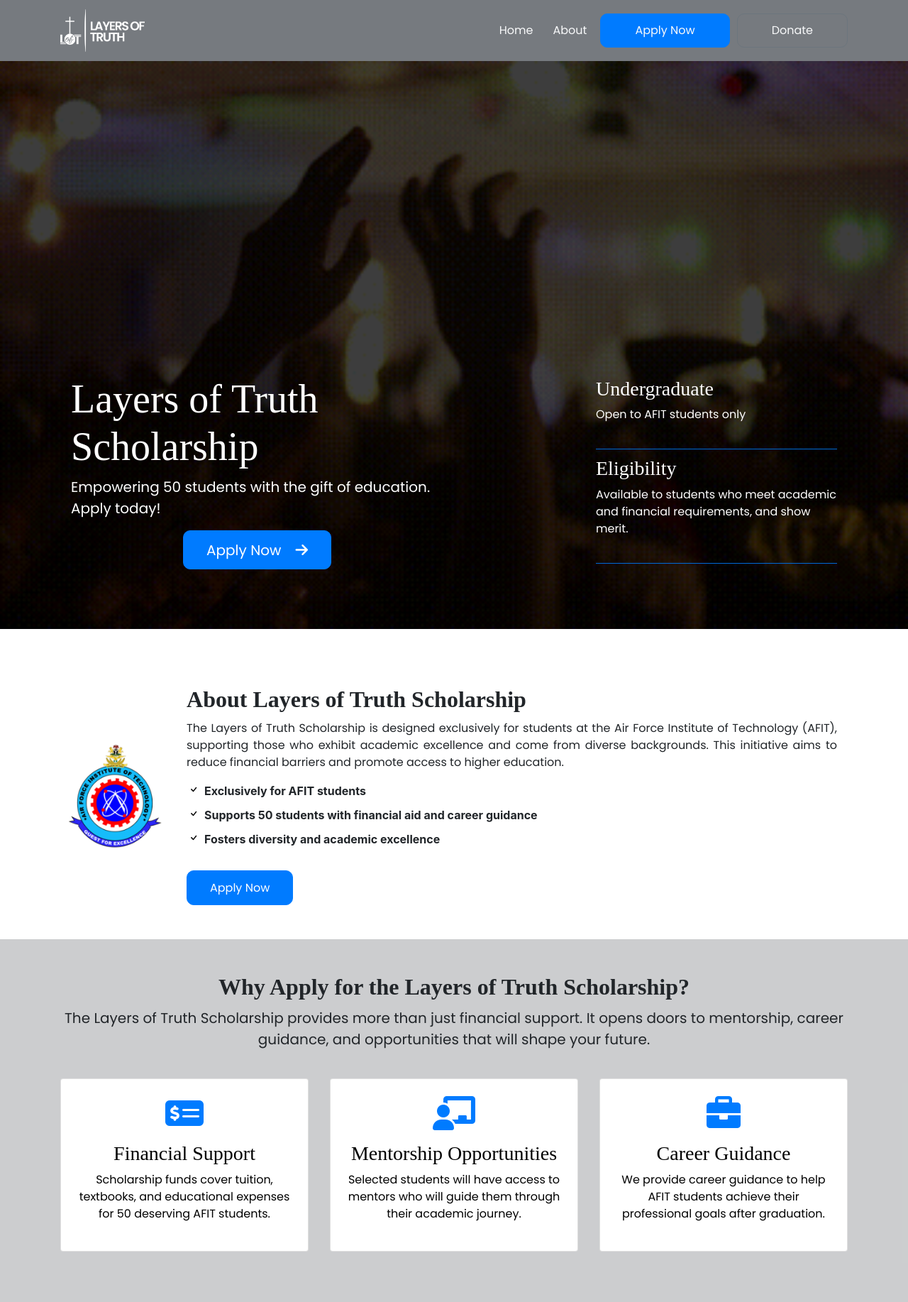
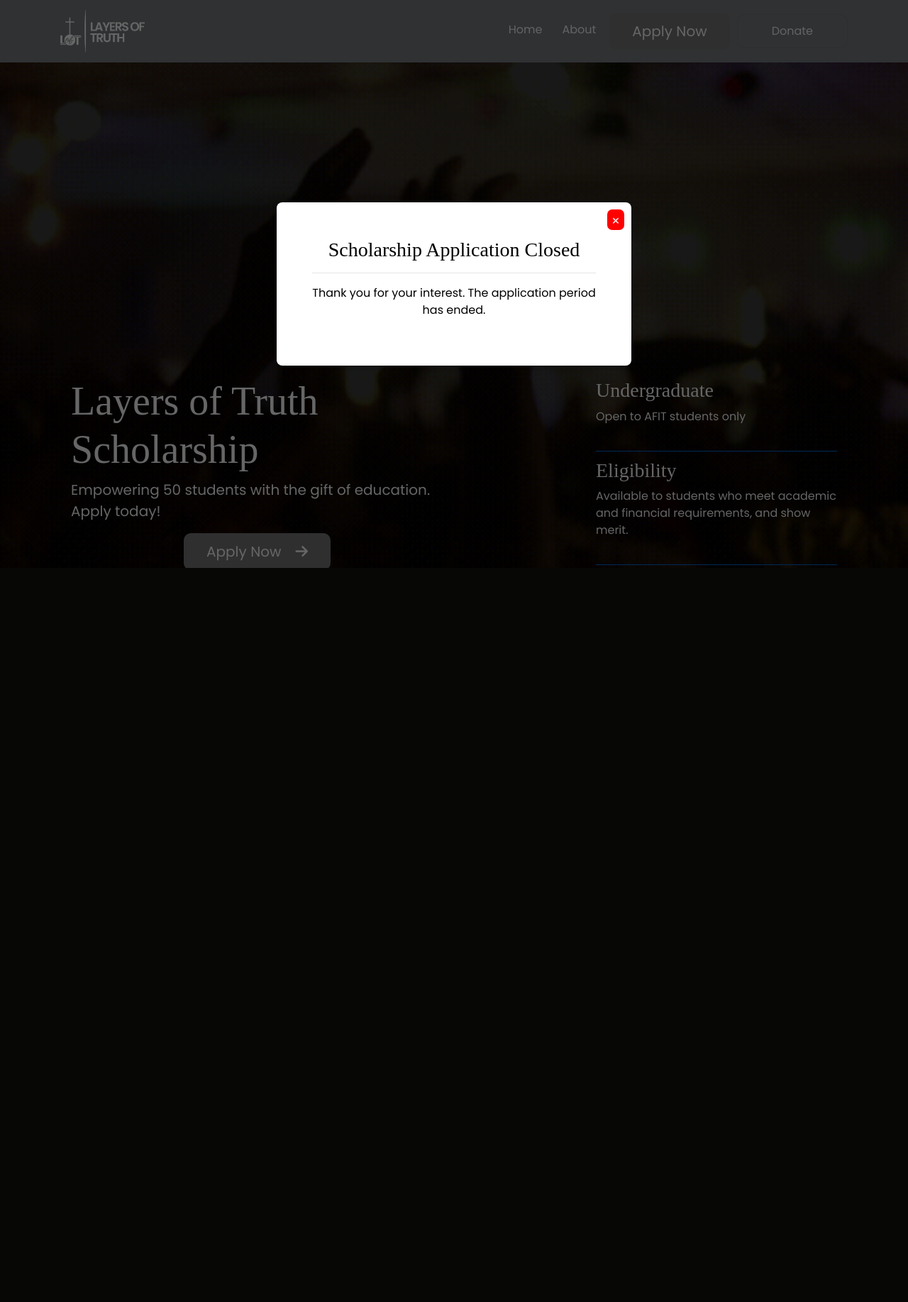
Before and after one commit to john-okojere/Scholarship-Portal, a Django app: page / in a window 1280 px wide. Shown: the top 1834 px of the page at 71% size. After the commit the page ends 800 px from the top, so only its background shows below. Run offline with Django 4.2, Linux system fonts and the light colour scheme; parts of the project's set-up code (start-up, migrations or seed data) failed here and were passed over; some libraries are stand-ins or nearby versions; some web fonts are replaced.

Commit message:
modified:   templates/base.html 	modified:   templates/scholarship/home.html 	modified:   templates/scholarship_form.html

```diff
--- a/templates/base.html
+++ b/templates/base.html
@@ -17,7 +17,7 @@
     <link href="https://fonts.googleapis.com/css?family=Baskervville|Meera-Inimai|Poppins" rel="stylesheet">
     <!-- Custom CSS -->
     <link rel="stylesheet" href="{% static 'css/style.css' %}">
-
+    <link rel="shortcut icon" href="/static/img/logo.png" type="Icon">
     <!-- SEO Tags -->
     <meta property="og:title" content="Layers of Truth Scholarship Portal">
     <meta property="og:description" content="Apply for the Layers of Truth Scholarship and get financial support for your education.">
@@ -67,7 +67,15 @@
                         <a class="nav-link text-light btn" href="/#about-link">About</a>
                     </li>
                     <li class="nav-item">
-                        <a class="nav-link text-light btn btn-primary px-5" href="{% url 'apply1' 1 %}">Apply  Now</a>
+                        <a href="#" onclick="showAlert(event)" class="btn btn-primary btn-lg d-flex" style="gap: 20px; align-items: center; width: fit-content; background-color: #777; border: none;">
+                            <span>Apply Now</span>
+                        </a>
+                        <script>
+                          function showAlert(event) {
+                              event.preventDefault();
+                              alert("Application has ended!")
+                          }
+                        </script>
                     </li>
                     <li class="nav-item">
                     </li>
@@ -115,17 +123,90 @@
                 <h5>Follow Us</h5>
                 <ul class="list-inline">
                     <li class="list-inline-item">
-                        <a href="#" class="text-light"><i class="fab fa-facebook-f"></i> Facebook</a>
+                        <a href="https://web.facebook.com/layersoftruthng/" class="text-light"><i class="fab fa-facebook-f"></i> Facebook</a>
                     </li>
                     <li class="list-inline-item">
-                        <a href="#" class="text-light"><i class="fab fa-twitter"></i> Twitter</a>
+                        <a href="https://x.com/layers_of_truth/" class="text-light"><i class="fab fa-twitter"></i> Twitter</a>
                     </li>
                     <li class="list-inline-item">
-                        <a href="#" class="text-light"><i class="fab fa-instagram"></i> Instagram</a>
+                        <a href="https://www.instagram.com/layersoftruth_ng/" class="text-light"><i class="fab fa-instagram"></i> Instagram</a>
                     </li>
                 </ul>
             </div>
         </div>
+        <!-- Popup -->
+        <style>
+            /* Basic styles for the popup */
+            #scholarshipPopup {
+              position: fixed;
+              top: 0;
+              left: 0;
+              width: 100%;
+              height: 100%;
+              display: flex;
+              justify-content: center;
+              align-items: center;
+              background-color: rgba(0, 0, 0, 0.6);
+              visibility: hidden;
+            }
+            #popupContent {
+              background-color: #ffffff !important; /* Info color */
+              color: #000000; /* White text */
+              padding: 50px;
+              border-radius: 8px;
+              box-shadow: 0 4px 8px rgba(0, 0, 0, 0.2);
+              text-align: center;
+              max-width: 500px;
+              position: relative;
+            }
+            #popupContent h3 {
+              margin: 0 0 10px;
+            }
+            #closePopup {
+              position: absolute;
+              top: 10px;
+              right: 10px;
+              cursor: pointer;
+              font-size: 18px;
+              color: #ffffff;
+              background: #ff0000;
+              border: none;
+              border-radius: 7px;
+            }
+          </style>
+        </head>
+        <body>
+
+        <!-- Popup Structure -->
+        <div id="scholarshipPopup" onclick="closePopupOutside(event)">
+          <div id="popupContent">
+            <button id="closePopup" onclick="closePopup()">&times;</button>
+            <h3>Scholarship Application Closed</h3>
+            <hr>
+            <p>Thank you for your interest. The application period has ended.</p>
+          </div>
+        </div>
+
+        <script>
+          // Show the popup 30 seconds after the page loads
+          window.onload = function() {
+            setTimeout(function() {
+              document.getElementById('scholarshipPopup').style.visibility = 'visible';
+            }, 1500); // 1,500 milliseconds = 1.5 seconds
+          };
+
+          // Function to close the popup
+          function closePopup() {
+            document.getElementById('scholarshipPopup').style.visibility = 'hidden';
+          }
+
+          // Function to close the popup when clicking outside of it
+          function closePopupOutside(event) {
+            if (event.target.id === 'scholarshipPopup') {
+              closePopup();
+            }
+          }
+        </script>
 
         <!-- Footer Bottom Text -->
         <div class="row mt-4">
--- a/templates/scholarship/home.html
+++ b/templates/scholarship/home.html
@@ -18,9 +18,15 @@
       <div class="col-12 col-md-6 text-md-left mb-4 mb-md-0" style="justify-items: center;">
           <h1 class="display-4">Layers of Truth Scholarship</h1>
           <p class="lead">Empowering 50 students with the gift of education. Apply today!</p>
-          <a href="{% url 'apply1' 1 %}" class="btn btn-primary btn-lg d-flex" style="gap: 20px; align-items: center; width: fit-content;">
+          <a href="#" onclick="showAlert(event)" class="btn btn-primary btn-lg d-flex" style="gap: 20px; align-items: center; width: fit-content; background-color: #777; border: none;">
               <span>Apply Now</span><i class="fas fa-arrow-right"></i>
           </a>
+          <script>
+            function showAlert(event) {
+                event.preventDefault();
+                alert("Application has ended!")
+            }
+          </script>
       </div>
 
       <!-- Secondary Info (Left) -->
@@ -55,7 +61,15 @@
             <li><strong> Supports 50 students with financial aid and career guidance</strong></li>
             <li><strong> Fosters diversity and academic excellence</strong></li>
         </ul>
-      <a href="{% url 'apply1' 1 %}" class="btn btn-primary mt-3">Apply Now</a>
+        <a href="#" onclick="showAlert(event)" class="btn btn-primary btn-lg d-flex" style="gap: 20px; align-items: center; width: fit-content; background-color: #777; border: none;">
+            <span>Apply Now</span>
+        </a>
+        <script>
+          function showAlert(event) {
+              event.preventDefault();
+              alert("Application has ended!")
+          }
+        </script>
   </div>
 </section>
 
@@ -124,9 +138,17 @@
   <div class="container">
     <h2>Don't Miss Out on the Layers of Truth Scholarship</h2>
     <p class="lead">Empowering 50 AFIT students with financial support, mentorship, and career guidance. Apply now and take the first step towards a brighter future.</p>
-    <a href="{% url 'apply1' 1 %}" class="btn btn-light btn-lg d-flex justify-content-center align-items-center" style="gap: 10px; width: fit-content; margin: 0 auto;">
-      <span>Apply Now</span><i class="fas fa-arrow-right"></i>
-    </a>
+    <center>
+        <a href="#" onclick="showAlert(event)" class="btn btn-primary btn-lg d-flex" style="gap: 20px; align-items: center; width: fit-content; background-color: #777; border: none;">
+            <span>Apply Now</span>
+        </a>
+    </center>
+    <script>
+      function showAlert(event) {
+          event.preventDefault();
+          alert("Application has ended!")
+      }
+    </script>
   </div>
 </section>
 
```
Also changed, not shown: templates/scholarship_form.html (+21 -2 lines).
